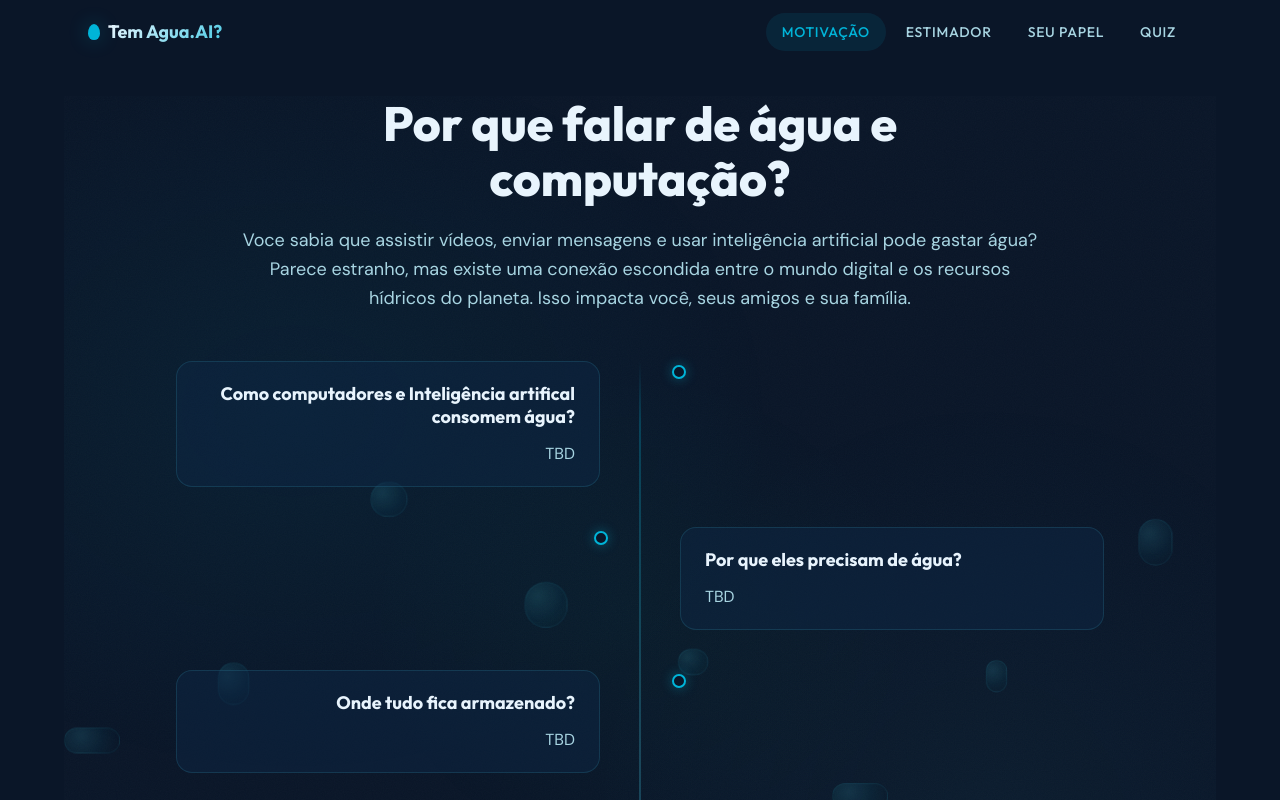
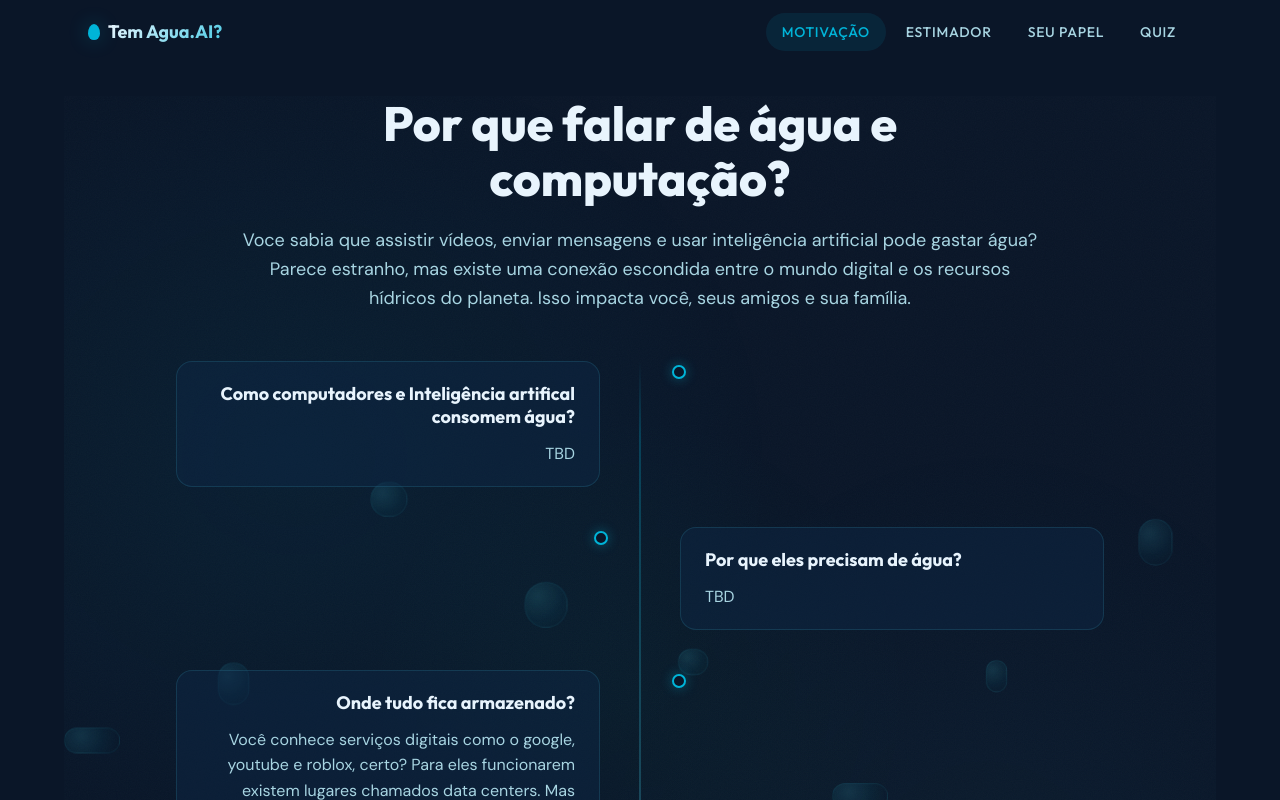
Before and after one commit to KauaGouvei9/agua.ai, a React (Vite) app: page / in a window 1280 px wide. Shown: the top 800 px of the page. Built offline with nearby package versions, Linux system fonts and the light colour scheme.

Commit message:
alterei a questâo 3

```diff
--- a/src/content/pt/sectionA.ts
+++ b/src/content/pt/sectionA.ts
@@ -14,7 +14,7 @@ export const sectionAPages = [
   },
   {
     title: 'Onde tudo fica armazenado?',
-    body: 'TBD',
+    body: 'Você conhece serviços digitais como o google, youtube e roblox, certo? Para eles funcionarem existem lugares chamados data centers. Mas afinal, o que são data centers? Podemos imaginar que o Data center é um lugar cheio de computadores que guardam e enviam tudo o que você vê na internet',
   },
   {
     title: 'Como a Inteligência Artificial parece inteligente?',
```
